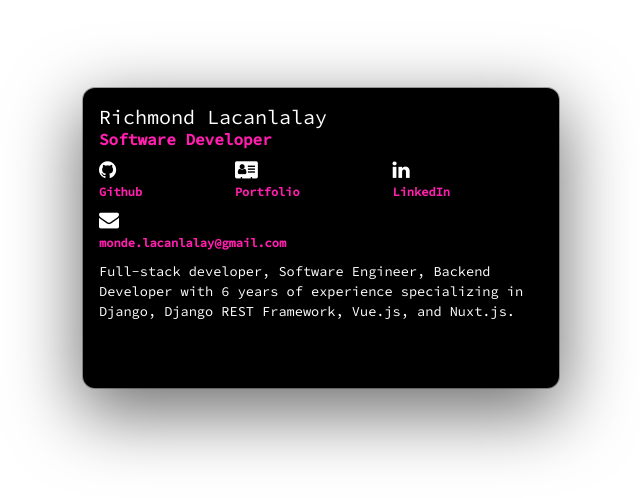
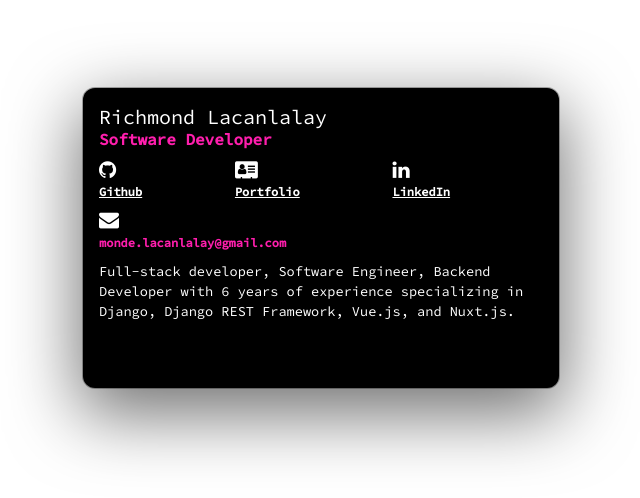
Before and after one commit to Xednom/calling-card, a plain HTML site: page index.html in a window 1280 px wide. Shown: the part 162-660 px from the top of the page, without its empty margins (319-959 px from the left). Drawn offline with Linux system fonts and the light colour scheme.

Commit message:
added the link to info in the text

```diff
--- a/index.html
+++ b/index.html
@@ -24,18 +24,22 @@
                 <div class="item">
                     <span class="value"><a class="link-detail" href="https://github.com/Xednom" target="_blank"><i
                                 class="fa fa-github fa-inverse"></i></a> </span>
-                    <span class="label">Github</span>
+                    <span class="label"><a class="link-detail" href="https://github.com/Xednom"
+                            target="_blank">Github</a></span>
                 </div>
                 <div class="item">
-                    <span class="value"><a class="link-detail" href="https://www.mondelacanlalay.dev/" target="_blank"><i
-                                class="fa fa-regular fa-address-card"></i></a></span>
-                    <span class="label">Portfolio</span>
+                    <span class="value"><a class="link-detail" href="https://www.mondelacanlalay.dev/"
+                            target="_blank"><i class="fa fa-regular fa-address-card"></i></a></span>
+                    <span class="label"><a class="link-detail" href="https://www.mondelacanlalay.dev/"
+                            target="_blank">Portfolio</a></span>
                 </div>
                 <div class="item">
                     <span class="value"><a class="link-detail"
                             href="https://www.linkedin.com/in/richmond-lacanlalay-bbb2b3104/" target="_blank"><i
                                 class="fa fa-linkedin fa-inverse"></i></a> </span>
-                    <span class="label">LinkedIn</span>
+                    <span class="label"><a class="link-detail"
+                            href="https://www.linkedin.com/in/richmond-lacanlalay-bbb2b3104/"
+                            target="_blank">LinkedIn</a></span>
                 </div>
             </div>
             <div class="card-about">
```
